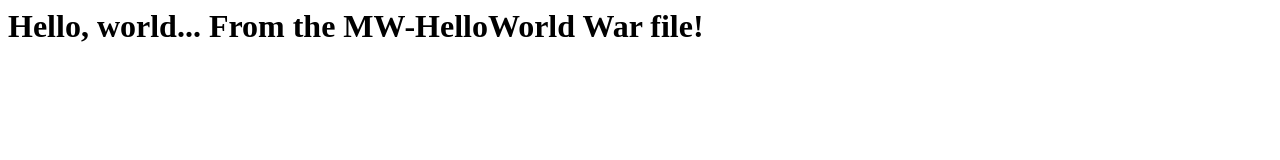
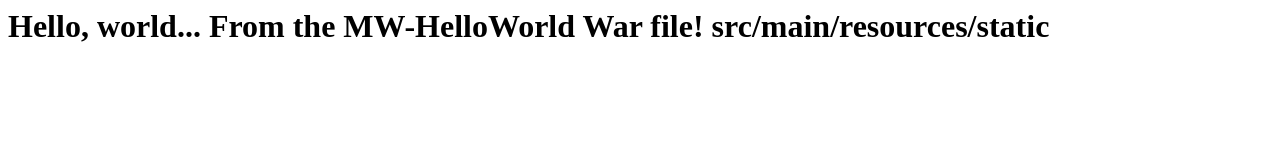
Before and after one commit to PWMCS/MW-HelloWorld, a plain HTML site: page src/main/resources/static/index.html in a window 1280 px wide. Drawn offline with Linux system fonts and the light colour scheme.

Commit message:
index.html files now have their location

```diff
--- a/src/main/resources/static/index.html
+++ b/src/main/resources/static/index.html
@@ -2,7 +2,7 @@
 
 <body>
 
-<h1>Hello, world... From the MW-HelloWorld War file!</h1>
+<h1>Hello, world... From the MW-HelloWorld War file! src/main/resources/static</h1>
 </body>
 
 </html>
```
Also changed, not shown: WebContent/index.html (+1 -1 lines), WebContent/static/index.html (+1 -1 lines).
